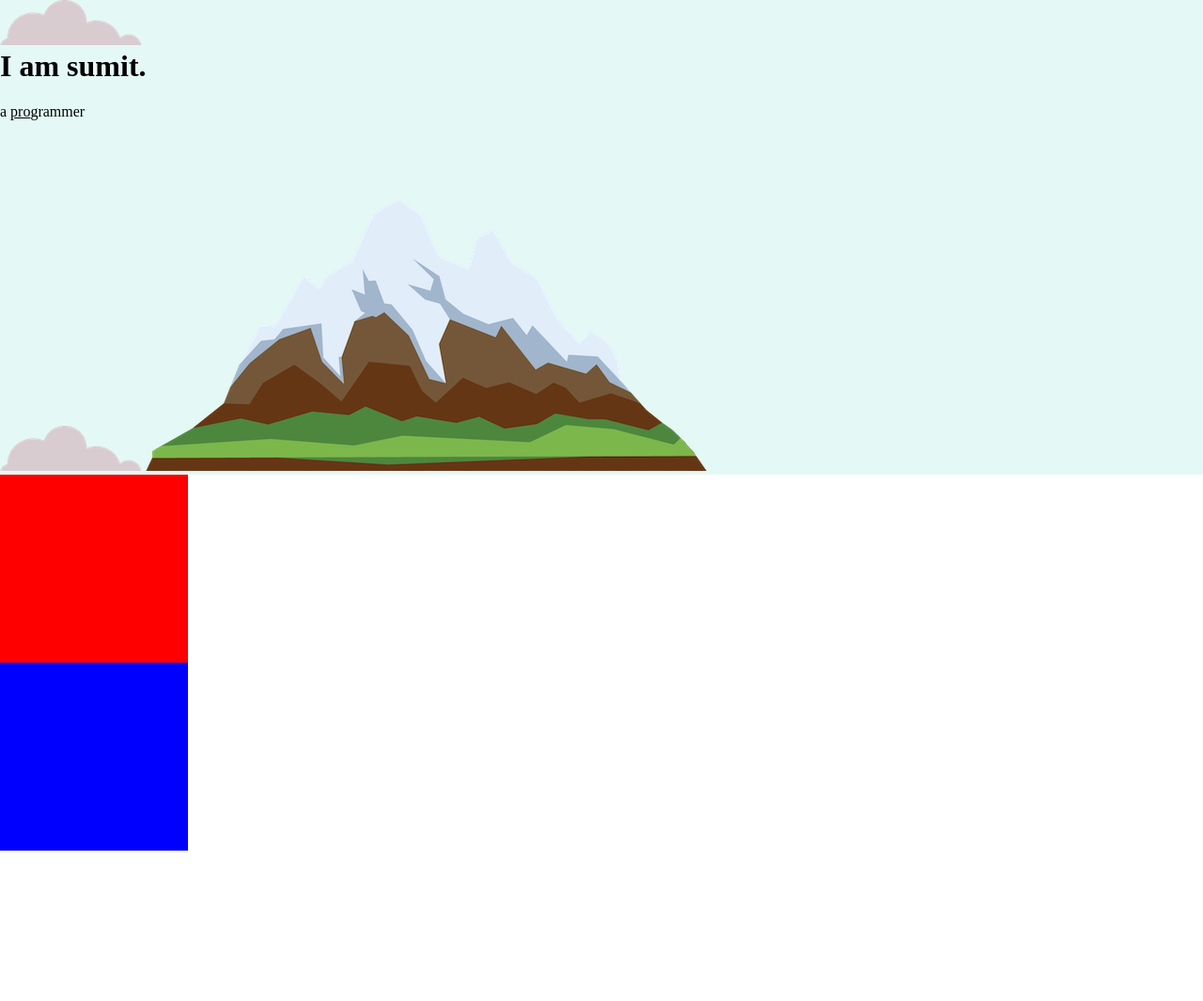
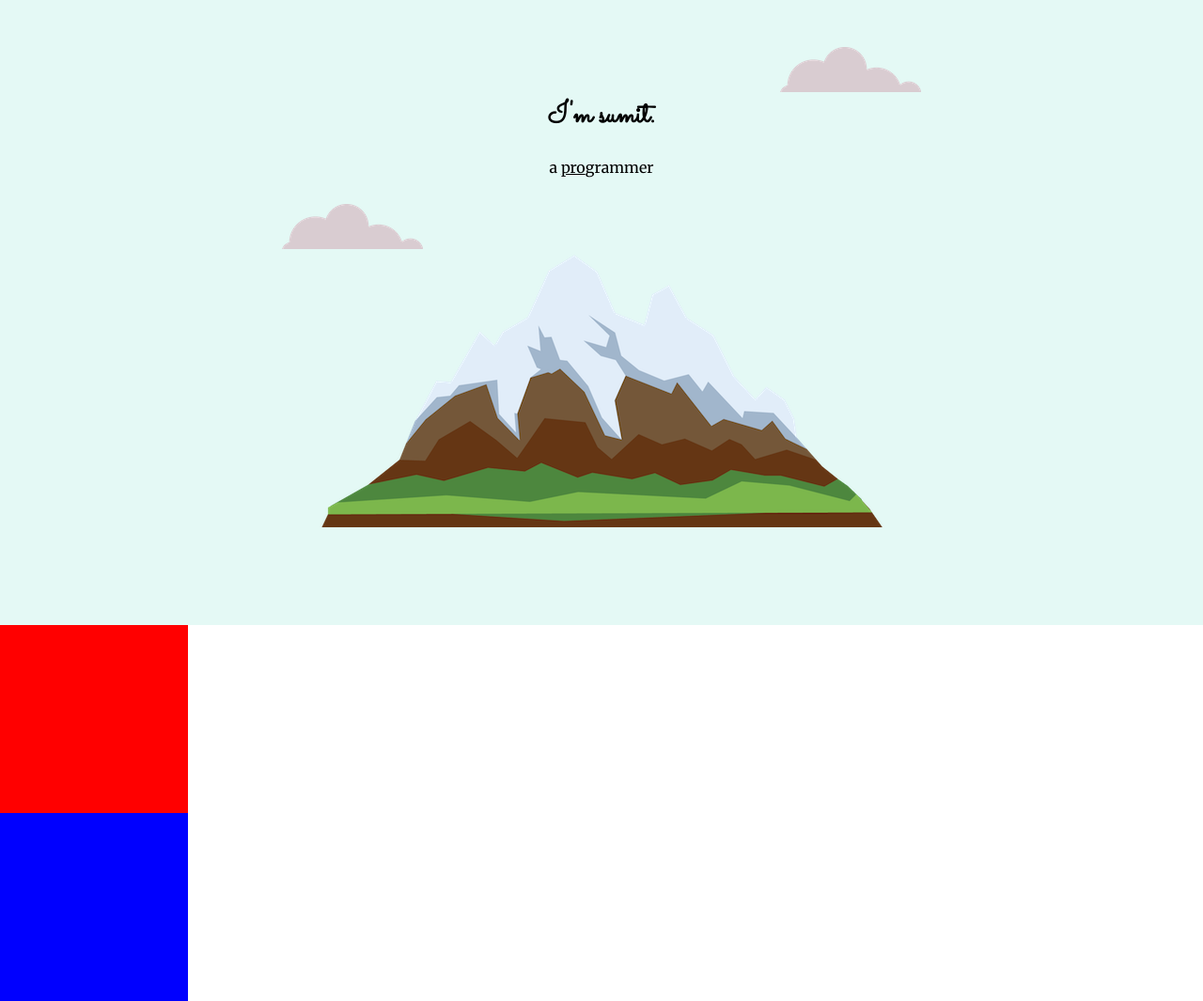
Before and after one commit to sumit2060049/section-6-css, a plain HTML site: page index.html in a window 1280 px wide. Shown: the whole page at 94% size. Before the commit the page ends 905 px from the top, so only its background shows below. Drawn offline with Linux system fonts and the light colour scheme; a web font is replaced by a local one.

Commit message:
font set

```diff
--- a/index.html
+++ b/index.html
@@ -7,13 +7,14 @@
     <title>Sumit kumar</title>
     <link rel="stylesheet" href="styles.css">
     <link rel="icon" href="favicon.ico?">
+    <link rel="preconnect" href="https://fonts.googleapis.com"><link rel="preconnect" href="https://fonts.gstatic.com" crossorigin><link href="https://fonts.googleapis.com/css2?family=Merienda+One&family=Merriweather&family=Montserrat:wght@400;700&family=Sacramento&display=swap" rel="stylesheet">
 </head>
 <body>
     <div class="top-container">
-        <img src="cloud.png" alt="colud-img">
-        <h1>I am sumit.</h1>
+        <img class="top-cloud"    src="cloud.png" alt="colud-img">
+        <h1>I'm sumit.</h1>
         <p>a <span class="pro">pro</span>grammer</p>
-        <img src="cloud.png" alt="cloud-img">
+        <img class="bottom-cloud" src="cloud.png" alt="cloud-img">
         <img src="mountain.png" alt="mountain-impg">
     </div>
     <div class="middle-container">
--- a/styles.css
+++ b/styles.css
@@ -1,11 +1,22 @@
 body{
     margin: 0;
+    text-align: center;
+    font-family: 'Merriweather', serif;
 }
 h1{
     margin-top: 0;
+    font-family: 'Sacramento', cursive;
+}
+h2{
+    font-family: 'Montserrat', sans-serif;
+}
+h3{
+    font-family: 'Montserrat', sans-serif;
 }
 .top-container{
     background-color: #E4F9F5;
+    position: relative;
+    padding: 100px;
 }
 .middle-container{
     width: 200px;
@@ -20,3 +31,14 @@ h1{
 .pro{
     text-decoration: underline;
 }
+.bottom-cloud{
+    position: absolute;
+    bottom: 400px;
+    left: 300px;
+
+}
+.top-cloud{
+    position: absolute;
+    top: 50px;
+    right:300px ;
+}
```
